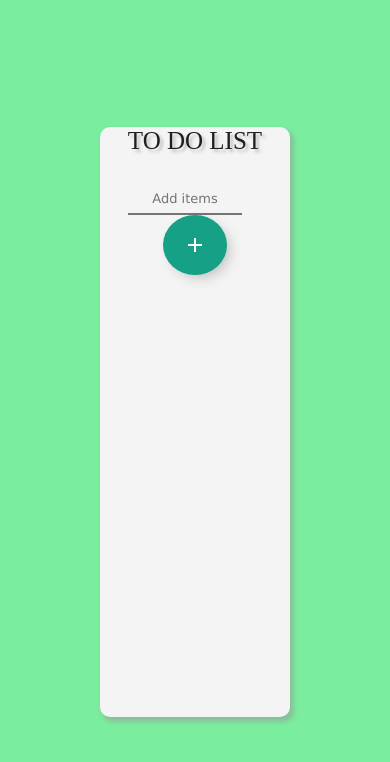
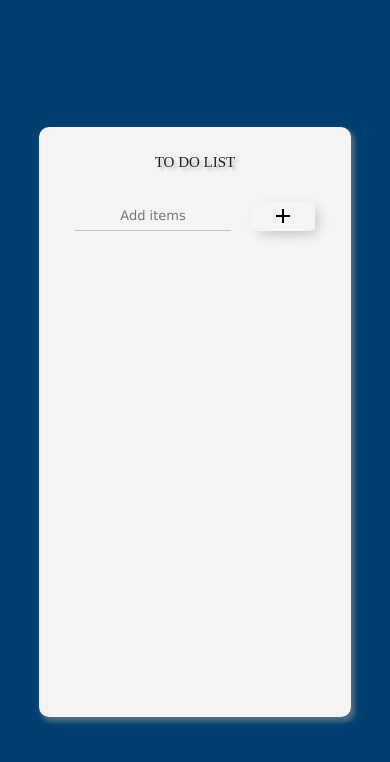
Before and after one commit to parwinakhtari/TO-DO-LIST, a React (Create React App) app: page / in a window 390 px wide. Shown: the top 762 px of the page. Built offline with nearby package versions, Linux system fonts and the light colour scheme.

Commit message:
ui changes

```diff
--- a/src/styles.css
+++ b/src/styles.css
@@ -8,7 +8,7 @@
 .main_div {
   width: 100%;
   height: 100vh;
-  background-color: #7bed9f;
+  background-color: #004070;
   display: flex;
   flex-direction: row;
   justify-content: center;
@@ -16,17 +16,18 @@
   text-align: center;
 }
 .center_div {
-  width: 25%;
+  width: 65%;
   height: 70vh;
   background-color: #f4f4f4;
   text-align: center;
-  margin: 0 100px;
+
   box-shadow: 3px 4px 4px 1px rgba(150, 150, 150, 0.5);
   border-radius: 10px;
 }
 h1 {
+  margin-top: 23px;
   color: rgba(0, 0, 0, 0.87);
-  font-size: 50px;
+  font-size: 40px;
   margin-bottom: 30px;
   min-width: 64px;
   box-sizing: border-box;
@@ -43,29 +44,29 @@ input {
   border: none;
   background: transparent;
   font-size: 20px;
-  font-weight: 500;
-  width: 60%;
-  border-bottom: 2px solid #757575;
+  font-weight: 200;
+  width: 50%;
+  border-bottom: 1px solid #c0c0c0;
   outline: none;
   margin-right: 20px;
 }
 .newBtn {
-  width: 50px;
-  height: 55px;
-  background-color: #16a085 !important;
-  color: white !important;
+height: 30px;
+  color: black !important;
   box-shadow: 5px 5px 15px -5px rgba(0, 0, 0, 0.3);
-  border-radius: 50% !important;
+  border-radius: 10% !important;
   outline: none;
   border: none;
+  margin-left: 10px;
 }
 .newBtn:hover {
-  background-color: #7bed9f !important;
-  color: #000000 !important;
+  background-color: #004070 !important;
+  color: #fff !important;
   cursor: pointer;
 }
 ol {
   margin-top: 30px;
+  margin-left: 50px;
 }
 ol li {
   padding-left: 0 px;
@@ -75,7 +76,7 @@ ol li {
   min-height: 40px;
   display: flex;
   align-items: center;
-  color: #16a085;
+  color: #004070;
   text-transform: capitalize;
   list-style: none;
 }
@@ -95,7 +96,7 @@ ol li {
   margin: 0 15px 0 35px;
   padding: 5px;
   color: aliceblue;
-  background-color: #16a085;
+  background-color: #004070;
   box-shadow: 5px 5px  15px -5px rgba(0, 0, 0, 0.3);
 }
 .todo_style .del:hover {
@@ -109,10 +110,11 @@ ol li {
 }
 @media (max-width: 768px) {
   .center_div {
-    width: 55%;
+    width: 80%;
   }
   h1 {
-    font-size: 25px;
+    margin-top:27px;
+    font-size: 15px;
   }
   input {
     font-size: 13px;
@@ -124,8 +126,7 @@ ol li {
     align-items: center;
   }
   .newBtn {
-    margin-left: 5px;
-    height: 60px;
-    width: 5px;
+    margin-left: 2px;
+
   }
 }
```
